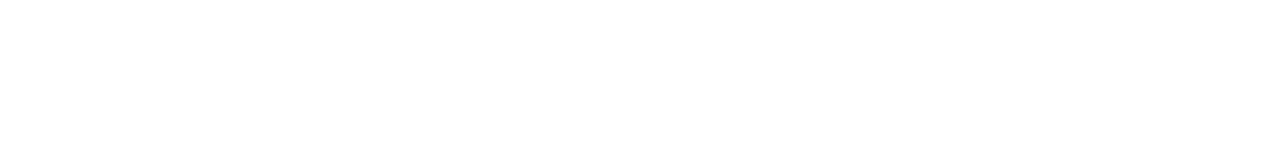
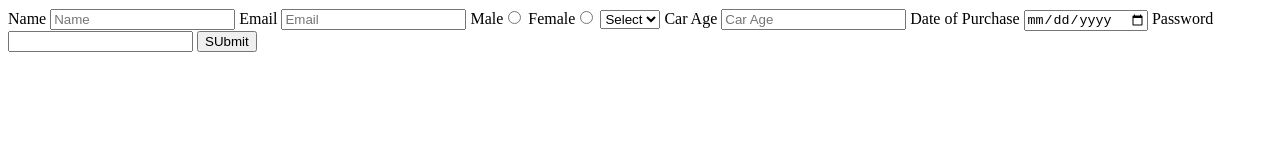
Before and after one commit to acciojob/car-insurance-form-vyasakku, a website: page main.html in a window 1280 px wide. Drawn offline with Linux system fonts and the light colour scheme.

Commit message:
created a submission

```diff
--- a/main.html
+++ b/main.html
@@ -8,6 +8,24 @@
 
 <body>
 	<!-- the entire body must be written by student -->
+	<form action="" method="post">
+      <label for="name">Name <input placeholder="Name" type="text" name="Name" id="name" required></label>
+<label for="email">Email <input type="email" placeholder="Email" name="Email" id="email" required></label>
+<label for="male">Male<input type="radio" name="gender" id="male" required></label>
+<label for="female">Female<input type="radio" name="gender" id="female" required></label>
+<label for="cars">
+  <select name="Cars" id="cars">
+    <option value="selection" disabled selected>Select</option>
+    <option value="q">q</option>
+    <option value="q">q</option>
+    <option value="q">q</option>
+  </select>
+</label>
+<label for="carage">Car Age <input type="number" name="CarAge" id="carage" required placeholder="Car Age"></label>
+<label for="dop">Date of Purchase <input type="date" name="DOP" id="dop" required placeholder="DOP"></label>
+<label for="password">Password <input type="password" name="Password" id="password" required></label>
+<button type="submit" value="Submit" id="submit">SUbmit</button>
+    </form>
     <script type="text/javascript" src="./script.js">
 </script>
 
```
